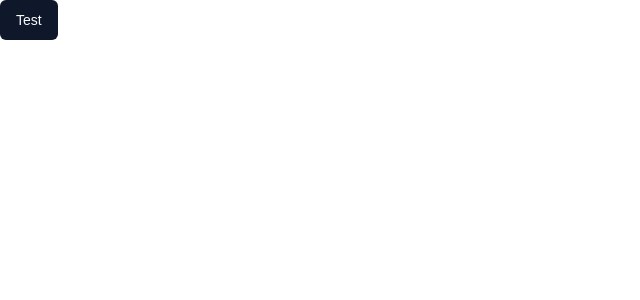
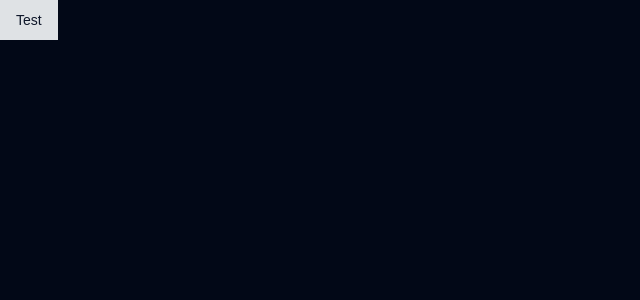
Before and after one commit to EsleySaab/fsw-barber, a Next.js app: page / in a window 1280 px wide. Shown: the top 300 px of the page, without its empty margins (0-640 px from the left). Built offline with nearby package versions, Linux system fonts and the light colour scheme.

Commit message:
chore: update shadcn theme

```diff
--- a/app/globals.css
+++ b/app/globals.css
@@ -7,33 +7,6 @@
 }
 
 @layer base {
-  :root {
-    --background: 0 0% 100%;
-    --foreground: 222.2 84% 4.9%;
-    --card: 0 0% 100%;
-    --card-foreground: 222.2 84% 4.9%;
-    --popover: 0 0% 100%;
-    --popover-foreground: 222.2 84% 4.9%;
-    --primary: 222.2 47.4% 11.2%;
-    --primary-foreground: 210 40% 98%;
-    --secondary: 210 40% 96.1%;
-    --secondary-foreground: 222.2 47.4% 11.2%;
-    --muted: 210 40% 96.1%;
-    --muted-foreground: 215.4 16.3% 46.9%;
-    --accent: 210 40% 96.1%;
-    --accent-foreground: 222.2 47.4% 11.2%;
-    --destructive: 0 84.2% 60.2%;
-    --destructive-foreground: 210 40% 98%;
-    --border: 214.3 31.8% 91.4%;
-    --input: 214.3 31.8% 91.4%;
-    --ring: 222.2 84% 4.9%;
-    --chart-1: 12 76% 61%;
-    --chart-2: 173 58% 39%;
-    --chart-3: 197 37% 24%;
-    --chart-4: 43 74% 66%;
-    --chart-5: 27 87% 67%;
-    --radius: 0.5rem;
-  }
   .dark {
     --background: 222.2 84% 4.9%;
     --foreground: 210 40% 98%;
--- a/app/layout.tsx
+++ b/app/layout.tsx
@@ -23,7 +23,7 @@
   children: React.ReactNode
 }>) {
   return (
-    <html lang="en">
+    <html lang="en" className="dark">
       <body
         className={`${geistSans.variable} ${geistMono.variable} antialiased`}
       >
```
